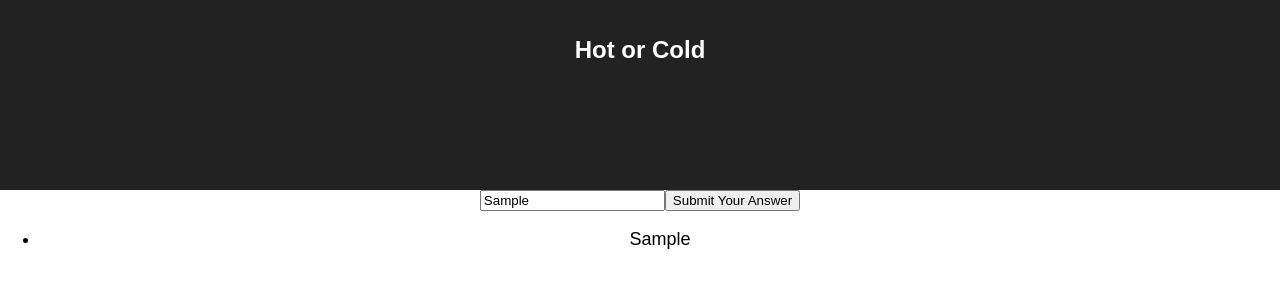
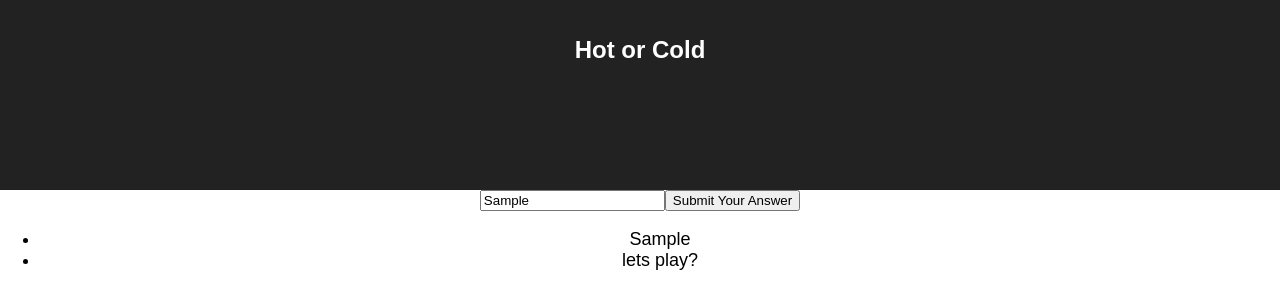
Before and after one commit to rabbitsch/hotcoldAppwREDUX, a React (Create React App) app: page / in a window 1280 px wide. Both pictures are taken after typing "Sample" into the empty fields and a click on the button "Submit Your Answer". Shown: the top 308 px of the page. Built offline with nearby package versions, Linux system fonts and the light colour scheme.

Commit message:
more conditional

```diff
--- a/src/App.js
+++ b/src/App.js
@@ -35,8 +35,14 @@ export default class App extends Component {
      //      return negativeFeedback();
      // }
 
-     userGuessing = (guess) =>{
+   setGuess = (guess) =>{
+     console.log('guess was clicked can you hear me')
+
+  const userGuessing = (guess) => {
+    console.log(guess,'>>>>>>>>>>')
        const difference = Math.abs(guess - this.state.correctAnswer)
+          console.log('>>>>>>>>>>>')
+          console.log(difference)
 
        let feedback;
        if(difference >= 50){
@@ -63,20 +69,17 @@ export default class App extends Component {
        this.setState({
          feedback
        })
+       // this.setState(state => ({ ...state, guesses: [...state.guesses, guess] }))
      }
+     this.setState(state => ({ ...state, guesses: [...state.guesses, guess] }))
+   }
 
-     feedbackForUser = () =>{
 
-    }
-
-    postiveFeedback = () =>{
-
-    }
-
-    setGuess = (guess) => {
-      console.log(this.state)
-      this.setState(state => ({ ...state, guesses: [...state.guesses, guess] }))
-    }
+// User guesses
+    // setGuess = (guess) => {
+    //   console.log(this.state)
+    //   this.setState(state => ({ ...state, guesses: [...state.guesses, guess] }))
+    // }
 
   render() {
     return (
@@ -89,7 +92,7 @@ export default class App extends Component {
 
           </div>
         <div className="App-intro">
-            <Content guesses={this.state.guesses} />
+            <Content guesses={this.state.guesses} feedback={this.state.feedback} />
         </div>
       </div>
     );
--- a/src/components/displayCont.js
+++ b/src/components/displayCont.js
@@ -12,6 +12,7 @@ const Content = (props) => {
     <div>
       <ul className="contentDisp">
         {props.guesses.map(guess => <li key={guess}>{guess}</li>)}
+        <li>{props.feedback}</li>
       </ul>
     </div>
   )
```
